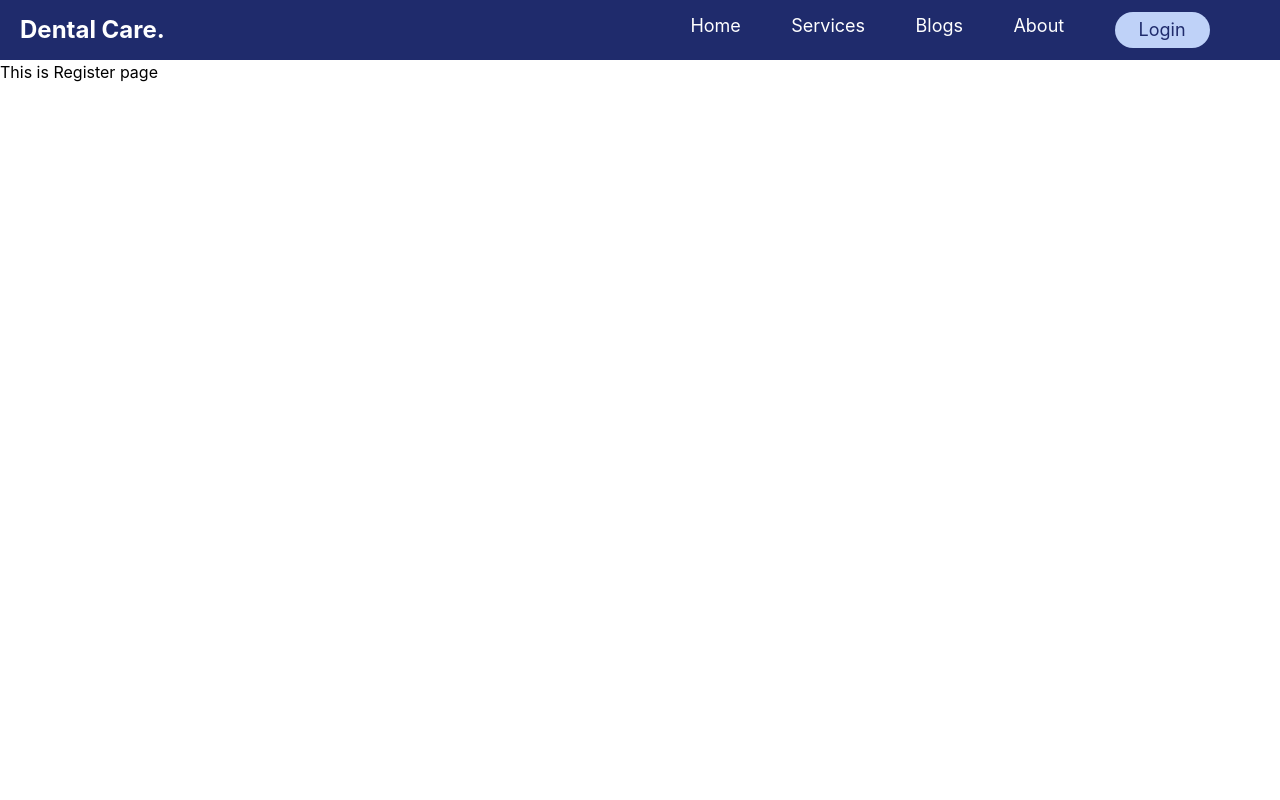
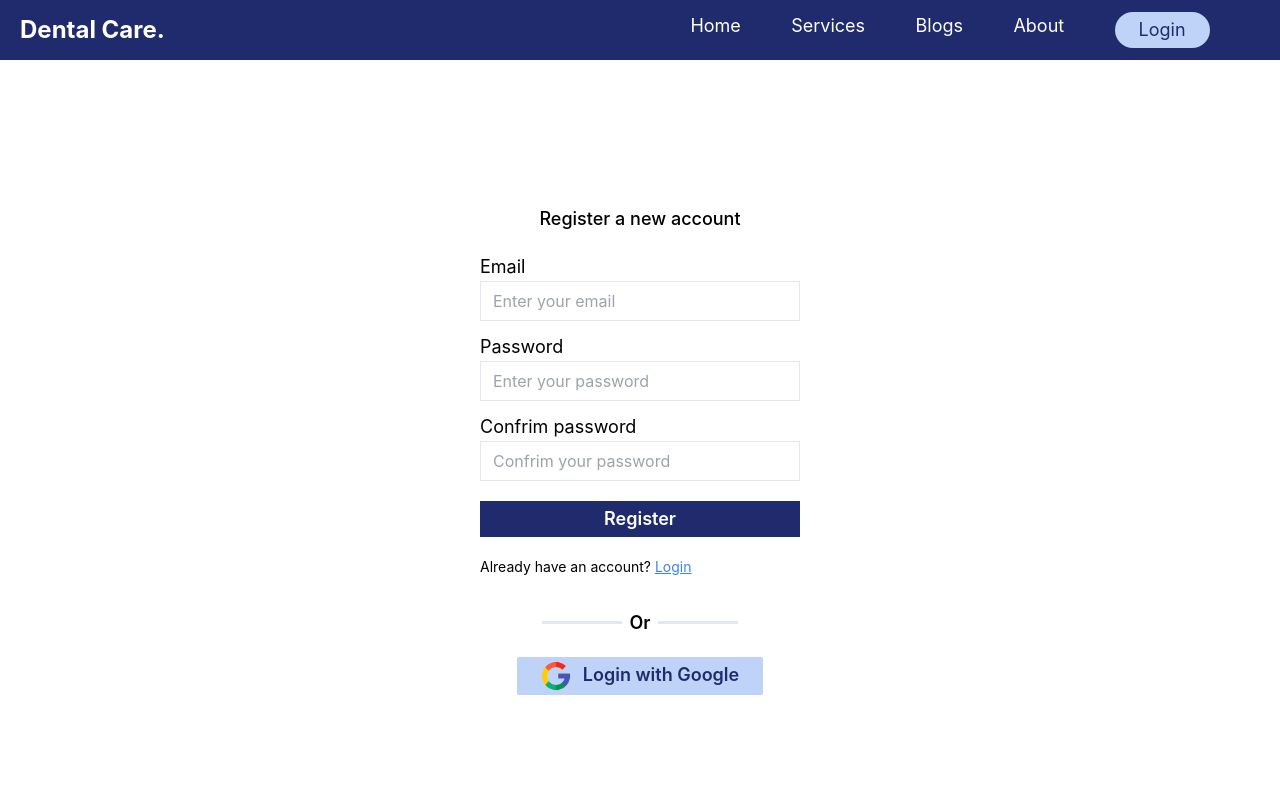
Before and after one commit to rakibul-cse-diu/dental-care, a React (Create React App) app: page /register in a window 1280 px wide. Shown: the top 800 px of the page. Built offline with nearby package versions, Linux system fonts and the light colour scheme.

Commit message:
add register with email and password auth

```diff
--- a/package.json
+++ b/package.json
@@ -10,8 +10,10 @@
     "@testing-library/jest-dom": "^5.16.4",
     "@testing-library/react": "^13.1.1",
     "@testing-library/user-event": "^13.5.0",
+    "firebase": "^9.6.11",
     "react": "^18.0.0",
     "react-dom": "^18.0.0",
+    "react-firebase-hooks": "^5.0.3",
     "react-router-dom": "^6.3.0",
     "react-scripts": "5.0.1",
     "web-vitals": "^2.1.4"
--- a/src/components/ForgotPass/ForgotPass.js
+++ b/src/components/ForgotPass/ForgotPass.js
@@ -2,8 +2,13 @@ import React from 'react';
 
 const ForgotPass = () => {
     return (
-        <div>
-
+        <div className='min-h-screen flex flex-col justify-center items-center'>
+            <h2 className='text-lg font-medium'>Login with email and password</h2>
+            <form className='flex flex-col w-3/4 md:w-1/4'>
+                <label className='text-lg mt-5' htmlFor="email">Email</label>
+                <input className='h-10 pl-3 outline-[#1F2B6C] border-[1px] border-gray-200' type="email" name="email" id="email" placeholder='Enter your email' required />
+                <input className='my-5 px-6 py-1 bg-[#1F2B6C] text-white text-lg font-semibold cursor-pointer' type="submit" value="Reset" />
+            </form>
         </div>
     );
 };
--- a/src/components/Login/Login.js
+++ b/src/components/Login/Login.js
@@ -8,9 +8,9 @@ const Login = () => {
             <h2 className='text-lg font-medium'>Login with email and password</h2>
             <form className='flex flex-col w-3/4 md:w-1/4'>
                 <label className='text-lg mt-5' htmlFor="email">Email</label>
-                <input className='h-10 pl-3 outline-[#1F2B6C] border-[1px] border-gray-200' type="email" name="email" id="email" placeholder='Enter your email' />
+                <input className='h-10 pl-3 outline-[#1F2B6C] border-[1px] border-gray-200' type="email" name="email" id="email" placeholder='Enter your email' required />
                 <label className='text-lg mt-3' htmlFor="password">Password</label>
-                <input className='h-10 pl-3 outline-[#1F2B6C] border-[1px] border-gray-200' type="password" name="password" id="password" placeholder='Enter your password' />
+                <input className='h-10 pl-3 outline-[#1F2B6C] border-[1px] border-gray-200' type="password" name="password" id="password" placeholder='Enter your password' required />
                 <input className='my-5 px-6 py-1 bg-[#1F2B6C] text-white text-lg font-semibold cursor-pointer' type="submit" value="Login" />
                 <Link to="/resetpassword"><span className='text-sm text-blue-500 underline decoration-blue-500'>Forgot password?</span></Link>
                 <span className='text-sm'>Don't have any account? <Link to="/register"><button className='text-blue-500 underline decoration-blue-500'>register</button></Link></span>
--- a/src/components/Register/Register.js
+++ b/src/components/Register/Register.js
@@ -1,9 +1,94 @@
-import React from 'react';
+import React, { useState } from 'react';
+import { Link } from 'react-router-dom';
+import { useCreateUserWithEmailAndPassword } from 'react-firebase-hooks/auth';
+import googleLogo from '../../images/Google-logo.png';
+import auth from '../../firebase.init';
 
 const Register = () => {
+    const [email, setEmail] = useState('');
+    const [password, setPassword] = useState('');
+    const [confrimPassword, setConfrimPassword] = useState('');
+    const [errPass, setErrPass] = useState(false);
+
+    const [
+        createUserWithEmailAndPassword,
+        user,
+        loading,
+        error,
+    ] = useCreateUserWithEmailAndPassword(auth);
+
+
+    if (error) {
+        return (
+            <div className='min-h-screen'>
+                <p>Error: {error.message}</p>
+            </div>
+        );
+    }
+    if (loading) {
+        return <div className='min-h-screen'><p>Loading...</p></div>;
+    }
+    if (user) {
+        return (
+            <div className='min-h-screen mt-10 text-center text-xl'>
+                <p>Registered User successfully. You can now login...</p>
+            </div>
+        );
+    }
+
+
+    const handleEmail = (event) => {
+        const value = event.target.value;
+        setEmail(value);
+    }
+    const handlePassword = (event) => {
+        const value = event.target.value;
+        setPassword(value);
+    }
+    const handleConfrimPassword = (event) => {
+        const value = event.target.value;
+        setConfrimPassword(value);
+    }
+    const handleRegister = (e) => {
+        e.preventDefault();
+
+        if (password === confrimPassword) {
+            createUserWithEmailAndPassword(email, password);
+            setErrPass(false);
+        } else {
+            setErrPass(true);
+        }
+
+    }
     return (
-        <div className='min-h-screen'>
-            <h2>This is Register page</h2>
+        <div className='min-h-screen flex flex-col justify-center items-center'>
+            <h2 className='text-lg font-medium'>Register a new account</h2>
+            <form onSubmit={handleRegister} className='flex flex-col w-3/4 md:w-1/4'>
+                <label className='text-lg mt-5' htmlFor="email">Email</label>
+                <input onBlur={handleEmail} className='h-10 pl-3 outline-[#1F2B6C] border-[1px] border-gray-200' type="email" name="email" id="email" placeholder='Enter your email' required />
+                <label className='text-lg mt-3' htmlFor="password">Password</label>
+                <input onBlur={handlePassword} className='h-10 pl-3 outline-[#1F2B6C] border-[1px] border-gray-200' type="password" name="password" id="password" placeholder='Enter your password' required />
+                <label className='text-lg mt-3' htmlFor="confrim-password">Confrim password</label>
+                <input onBlur={handleConfrimPassword} className='h-10 pl-3 outline-[#1F2B6C] border-[1px] border-gray-200' type="password" name="password" id="confrim-password" placeholder='Confrim your password' required />
+                <input className='my-5 px-6 py-1 bg-[#1F2B6C] text-white text-lg font-semibold cursor-pointer' type="submit" value="Register" />
+                {
+                    errPass && <p className='text-red-500'>Password does't match</p>
+                }
+                <span className='text-sm'>Already have an account? <Link to="/login"><button className='text-blue-500 underline decoration-blue-500'>Login</button></Link></span>
+            </form>
+            <div className='mt-8'>
+                <div className='flex justify-center items-center'>
+                    <div className='w-[80px] h-[3px] bg-slate-200'></div>
+                    <small className='mx-2 text-lg font-semibold'>Or</small>
+                    <div className='w-[80px] h-[3px] bg-slate-200'></div>
+                </div>
+                <div>
+                    <button className='my-5 px-6 py-1 bg-[#BFD2F8] text-[#1F2B6C] hover:bg-[#1F2B6C] hover:text-[#BFD2F8] duration-500 text-lg font-semibold cursor-pointer rounded-sm'>
+                        <img className='inline mr-3' src={googleLogo} alt="" height={30} width={30} />
+                        Login with Google
+                    </button>
+                </div>
+            </div>
         </div>
     );
 };
--- /dev/null
+++ b/src/firebase.init.js
@@ -0,0 +1,20 @@
+import { initializeApp } from "firebase/app";
+import { getAuth } from 'firebase/auth';
+
+
+const firebaseConfig = {
+    apiKey: "AIzaSyAKCUGzByxmcyJMGyD91kE1Ffuj6bmIPrY",
+    authDomain: "dental-care-bc7b9.firebaseapp.com",
+    projectId: "dental-care-bc7b9",
+    storageBucket: "dental-care-bc7b9.appspot.com",
+    messagingSenderId: "224488589692",
+    appId: "1:224488589692:web:632d223b1e3a7457143cf9"
+};
+
+
+const app = initializeApp(firebaseConfig);
+
+const auth = getAuth(app);
+
+
+export default auth;
```
Also changed, not shown: firebase.json (added), 2 other files (tests, documents, lock files or other folders).
